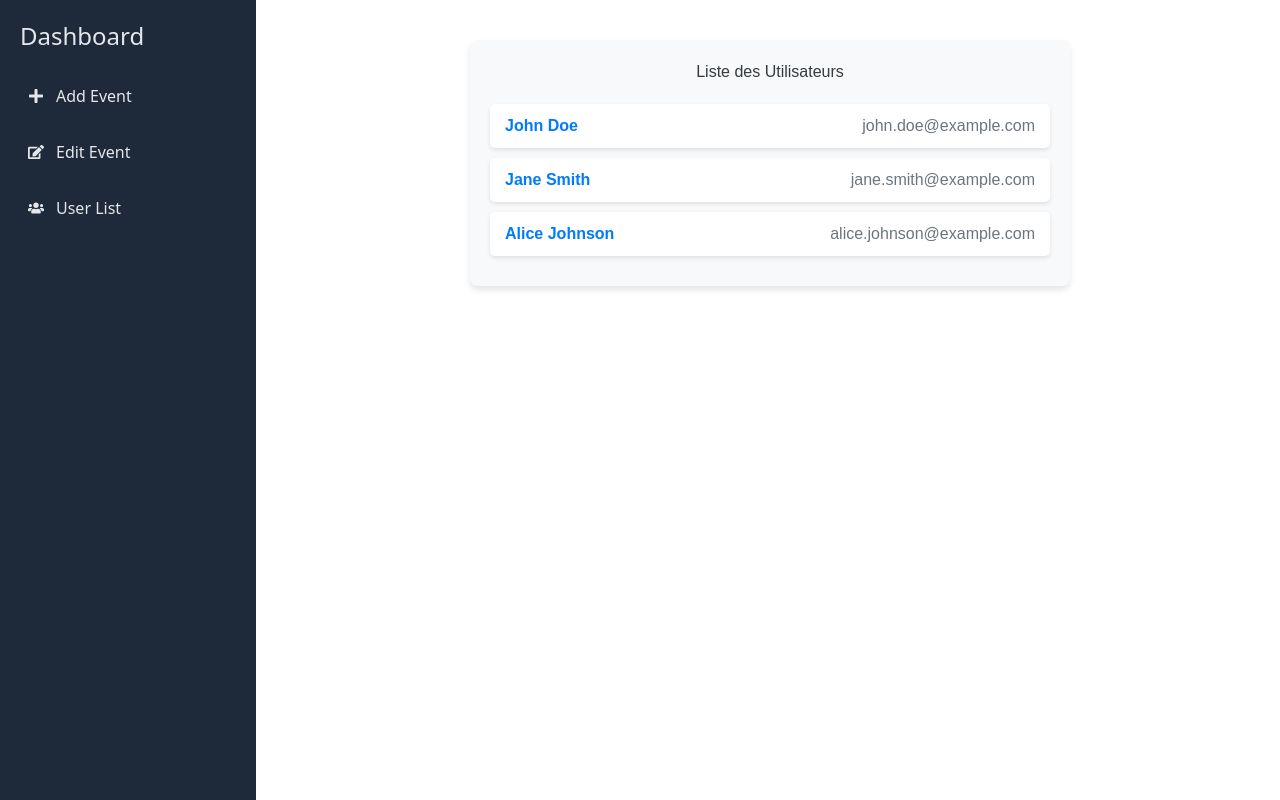
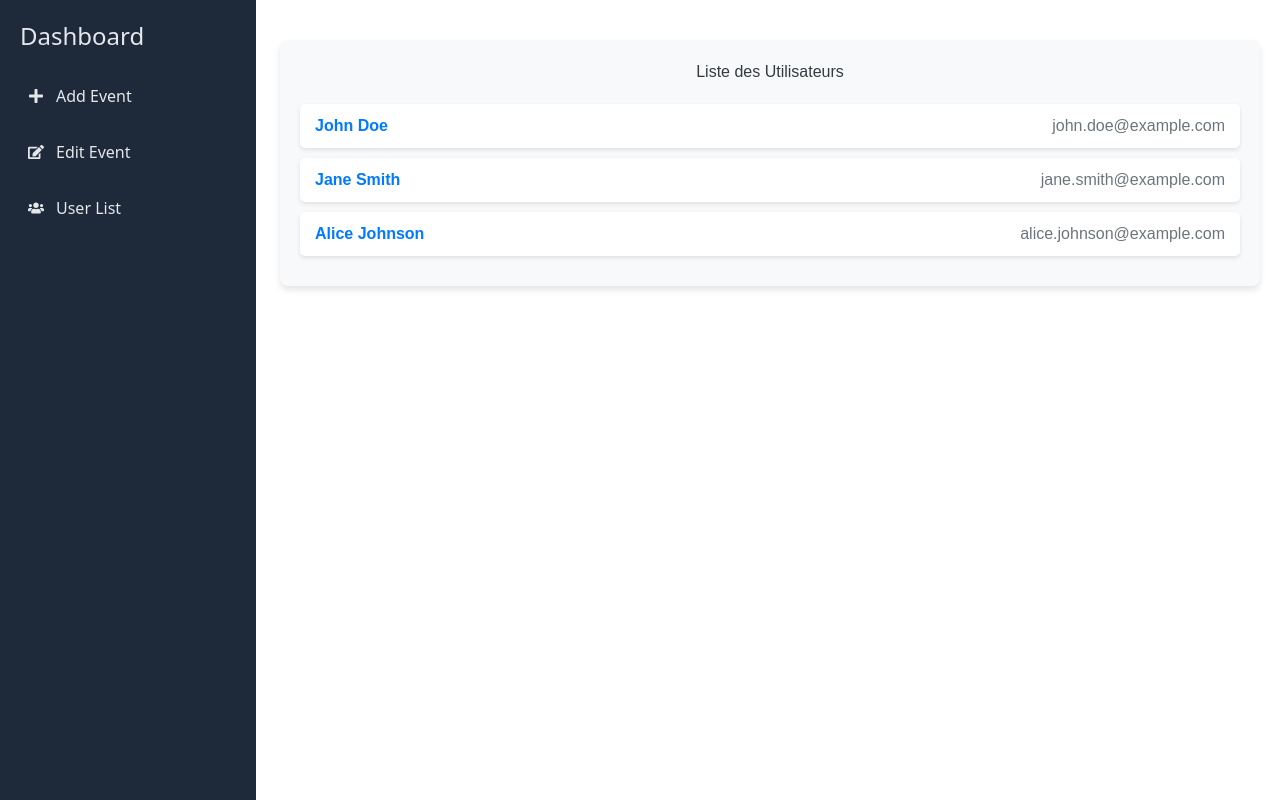
Before and after one commit to marcyannick1/events, a React (Vite) app in the folder front/: page /dashboard/users in a window 1280 px wide. Built offline with nearby package versions, Linux system fonts and the light colour scheme.

Commit message:
update UserList component to allow full-width display by changing maxWidth style

```diff
--- a/front/src/components/User/UserList.jsx
+++ b/front/src/components/User/UserList.jsx
@@ -28,7 +28,7 @@ const styles = {
         padding: '20px',
         borderRadius: '8px',
         boxShadow: '0 4px 6px rgba(0, 0, 0, 0.1)',
-        maxWidth: '600px',
+        maxWidth:' 100%',
         margin: '20px auto',
         fontFamily: 'Arial, sans-serif',
     },
```
